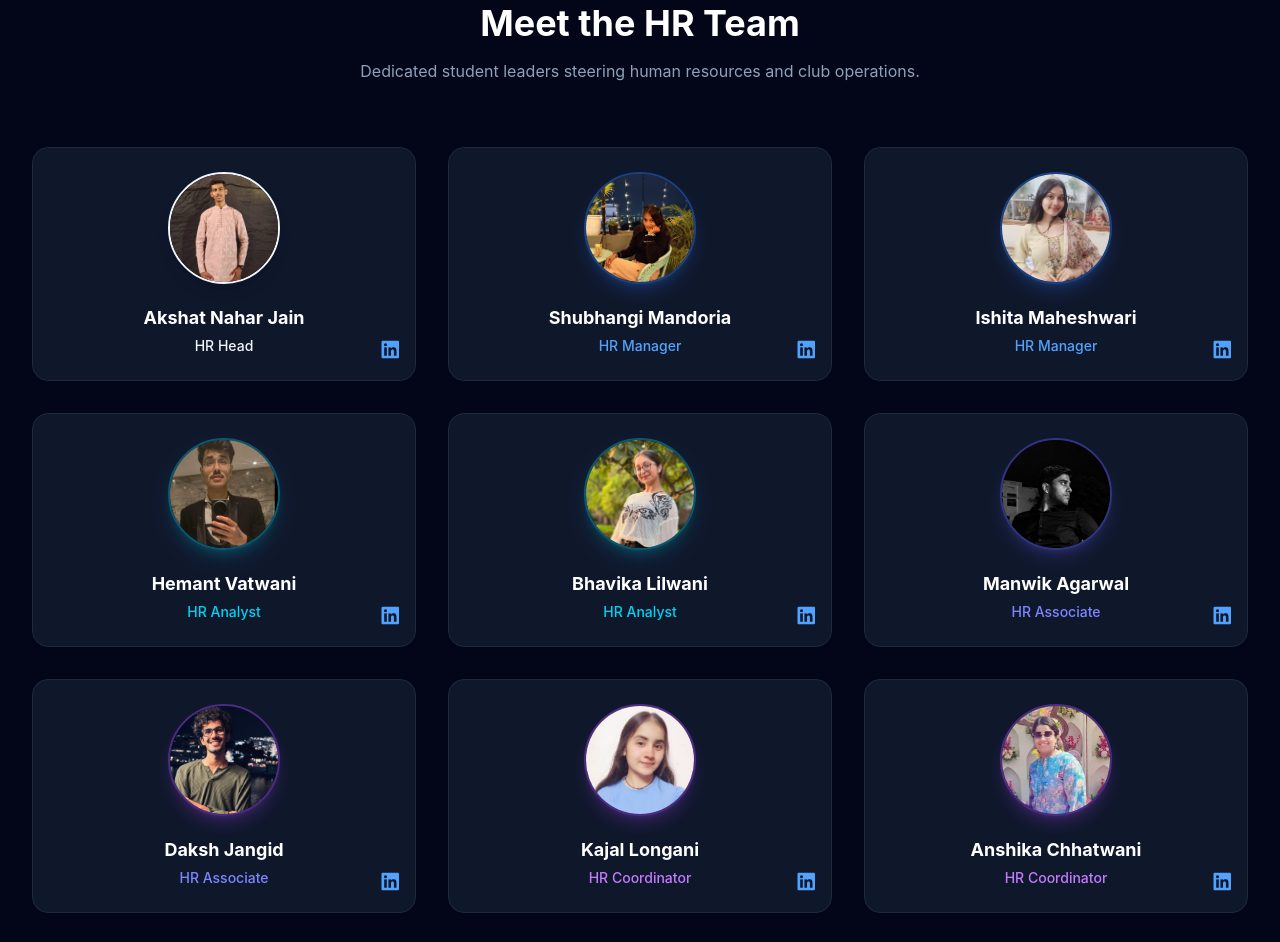
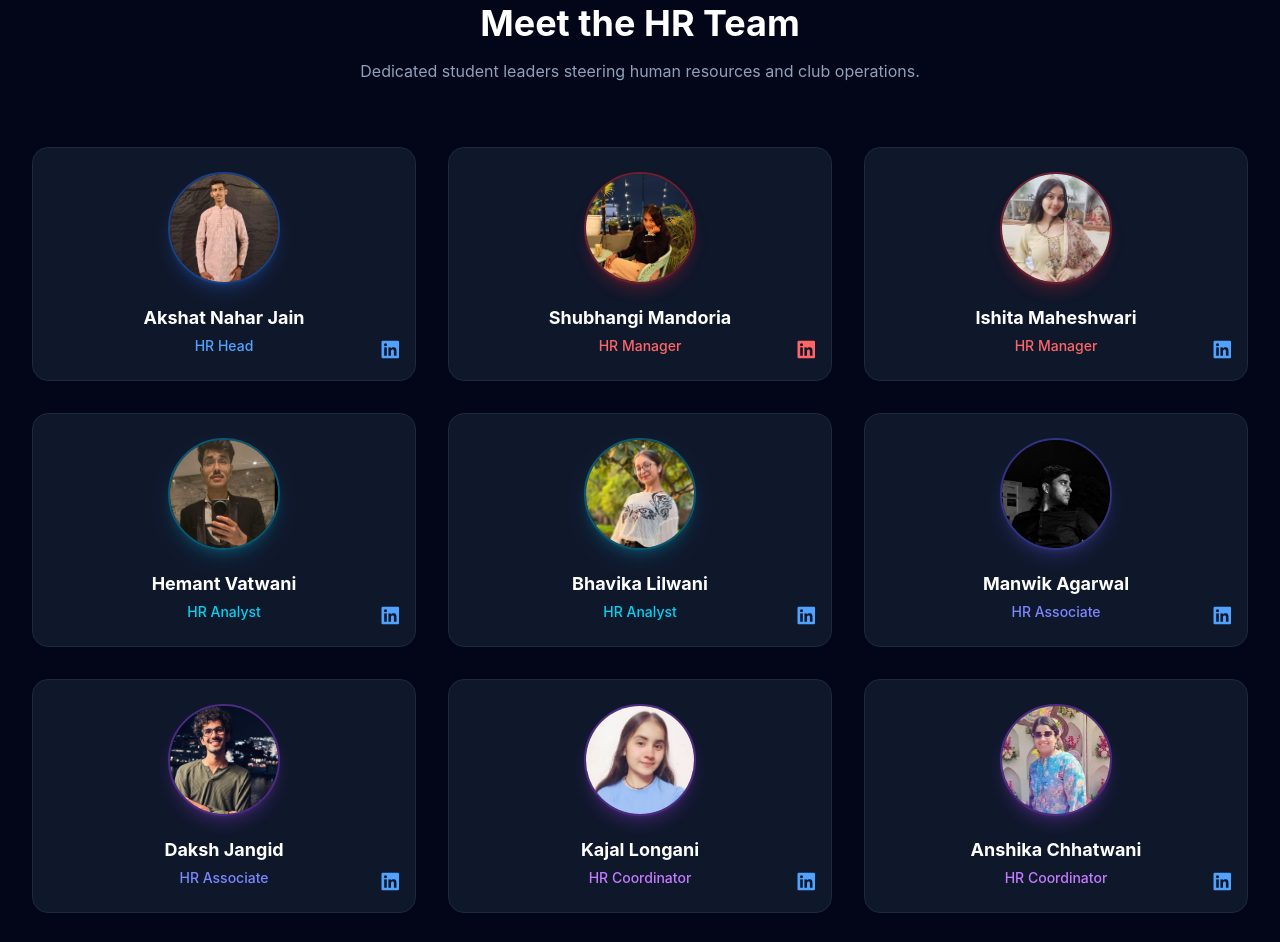
Before and after one commit to akshatjain30100-creator/HR-Dept-Aryan-s-Bizhub, a website: page index.html in a window 1280 px wide. Shown: the part 2527-3469 px from the top of the page. Drawn offline with nearby package versions, Linux system fonts and the light colour scheme; no server answers.

Commit message:
Update index.html

```diff
--- a/index.html
+++ b/index.html
@@ -255,30 +255,30 @@
     <div class="grid grid-cols-1 sm:grid-cols-2 lg:grid-cols-3 gap-8">
 
       <!-- 1. Akshat Nahar Jain -->
-      <div class="p-6 rounded-2xl bg-slate-900 border border-slate-800 text-center group hover:border-burgundy-500/50 transition relative">
-        <div class="w-28 h-28 rounded-full mx-auto overflow-hidden mb-5 border-2 border-burgundy-500/40 shadow-lg shadow-burgundy-500/20 group-hover:scale-105 transition"><img src="anj.png" class="w-full h-full object-cover"></div>
+      <div class="p-6 rounded-2xl bg-slate-900 border border-slate-800 text-center group hover:border-blue-500/50 transition relative">
+        <div class="w-28 h-28 rounded-full mx-auto overflow-hidden mb-5 border-2 border-blue-500/40 shadow-lg shadow-blue-500/20 group-hover:scale-105 transition"><img src="anj.png" class="w-full h-full object-cover"></div>
         <h3 class="text-lg font-bold text-white">Akshat Nahar Jain</h3>
-        <p class="text-sm text-burgundy-400 font-medium mt-1">HR Head</p>
+        <p class="text-sm text-blue-400 font-medium mt-1">HR Head</p>
         <a href="https://www.linkedin.com/in/akshatnahar-jain-6b2a6a31a/?lipi=urn%3Ali%3Apage%3Ad_flagship3_profile_view_base_contact_details%3BPxMUPzY4Td%2Bl6i62iYDa2Q%3D%3D" target="_blank" rel="noopener noreferrer" class="absolute bottom-4 right-4 text-blue-400 hover:text-blue-300 text-xl transition transform hover:scale-110">
           <i class="fa-brands fa-linkedin"></i>
         </a>
       </div>
 
       <!-- 2. Shubhangi Mandoria -->
-      <div class="p-6 rounded-2xl bg-slate-900 border border-slate-800 text-center group hover:border-blue-500/50 transition relative">
-        <div class="w-28 h-28 rounded-full mx-auto overflow-hidden mb-5 border-2 border-blue-500/40 shadow-lg shadow-blue-500/20 group-hover:scale-105 transition"><img src="shubhi.jpg" class="w-full h-full object-cover"></div>
+      <div class="p-6 rounded-2xl bg-slate-900 border border-slate-800 text-center group hover:border-red-500/50 transition relative">
+        <div class="w-28 h-28 rounded-full mx-auto overflow-hidden mb-5 border-2 border-red-500/40 shadow-lg shadow-red-500/20 group-hover:scale-105 transition"><img src="shubhi.jpg" class="w-full h-full object-cover"></div>
         <h3 class="text-lg font-bold text-white">Shubhangi Mandoria</h3>
-        <p class="text-sm text-blue-400 font-medium mt-1">HR Manager</p>
-        <a href="https://www.linkedin.com/in/shubhangi-mandoria-40ab743a1/?lipi=urn%3Ali%3Apage%3Ad_flagship3_profile_view_base_contact_details%3BJK%2Bjx5MiT7KvTQM27sMZKA%3D%3D" target="_blank" rel="noopener noreferrer" class="absolute bottom-4 right-4 text-blue-400 hover:text-blue-300 text-xl transition transform hover:scale-110">
+        <p class="text-sm text-red-400 font-medium mt-1">HR Manager</p>
+        <a href="https://www.linkedin.com/in/shubhangi-mandoria-40ab743a1/?lipi=urn%3Ali%3Apage%3Ad_flagship3_profile_view_base_contact_details%3BJK%2Bjx5MiT7KvTQM27sMZKA%3D%3D" target="_blank" rel="noopener noreferrer" class="absolute bottom-4 right-4 text-red-400 hover:text-blue-300 text-xl transition transform hover:scale-110">
           <i class="fa-brands fa-linkedin"></i>
         </a>
       </div>
 
       <!-- 3. Ishita Maheshwari -->
-      <div class="p-6 rounded-2xl bg-slate-900 border border-slate-800 text-center group hover:border-blue-500/50 transition relative">
-        <div class="w-28 h-28 rounded-full mx-auto overflow-hidden mb-5 border-2 border-blue-500/40 shadow-lg shadow-blue-500/20 group-hover:scale-105 transition"><img src="ishita.jpeg" class="w-full h-full object-cover"></div>
+      <div class="p-6 rounded-2xl bg-slate-900 border border-slate-800 text-center group hover:border-red-500/50 transition relative">
+        <div class="w-28 h-28 rounded-full mx-auto overflow-hidden mb-5 border-2 border-red-500/40 shadow-lg shadow-red-500/20 group-hover:scale-105 transition"><img src="ishita.jpeg" class="w-full h-full object-cover"></div>
         <h3 class="text-lg font-bold text-white">Ishita Maheshwari</h3>
-        <p class="text-sm text-blue-400 font-medium mt-1">HR Manager</p>
+        <p class="text-sm text-red-400 font-medium mt-1">HR Manager</p>
         <a href="https://www.linkedin.com/in/shubhangi-mandoria-40ab743a1/?lipi=urn%3Ali%3Apage%3Ad_flagship3_profile_view_base_contact_details%3BJK%2Bjx5MiT7KvTQM27sMZKA%3D%3D" target="_blank" rel="noopener noreferrer" class="absolute bottom-4 right-4 text-blue-400 hover:text-blue-300 text-xl transition transform hover:scale-110">
           <i class="fa-brands fa-linkedin"></i>
         </a>
```
